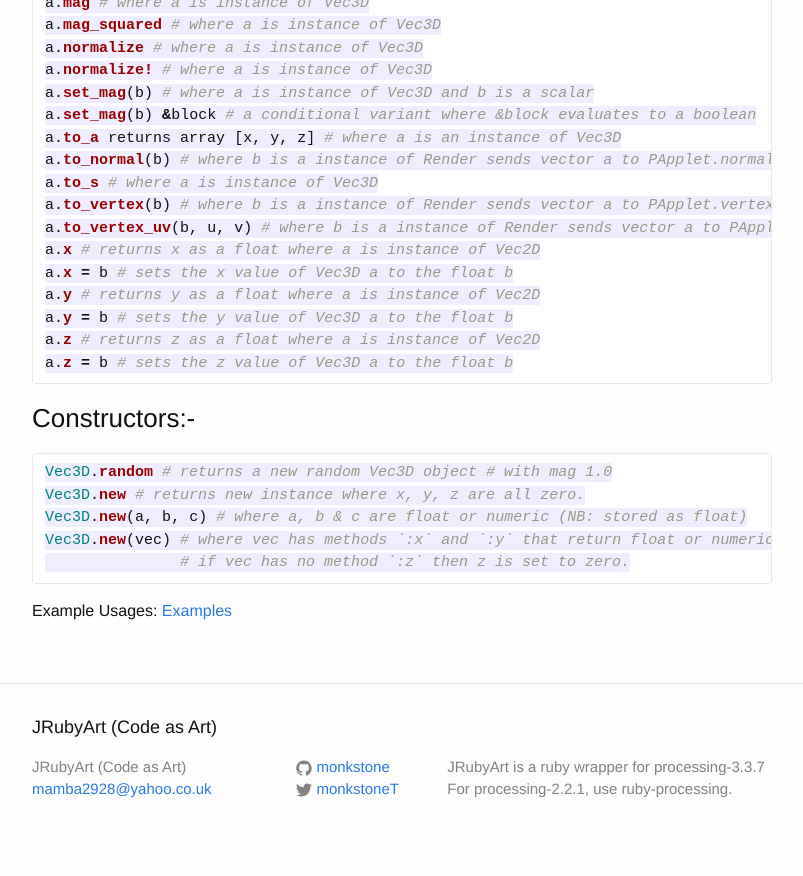
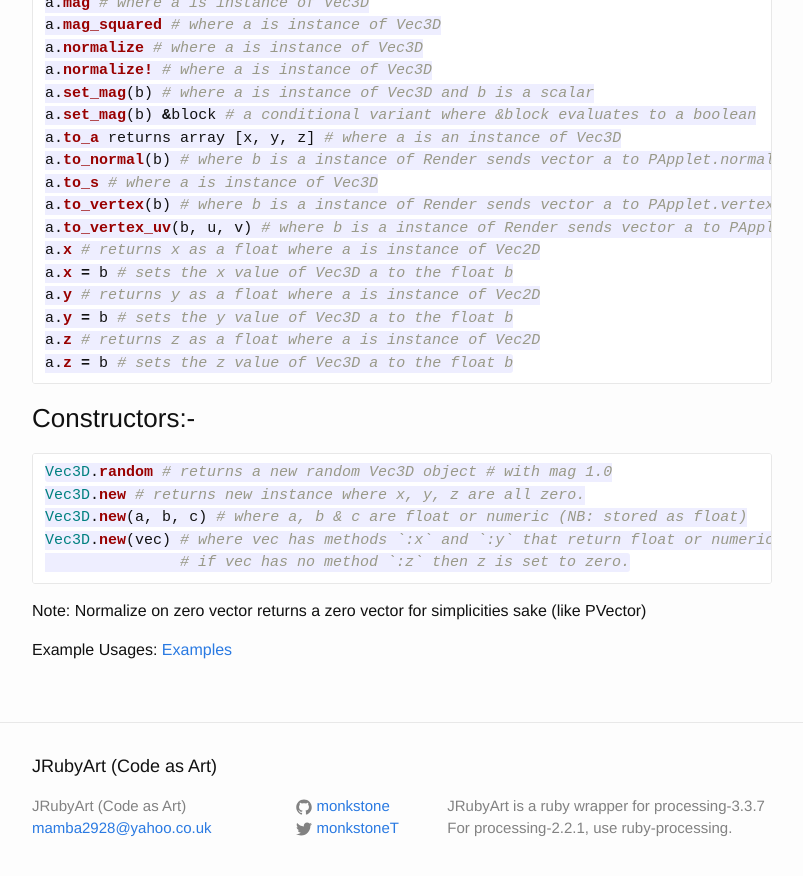
Before and after one commit to ruby-processing/JRubyArt, a Jekyll site: the page built from _classes/vec3d.md, in a window 1280 px wide and 900 px high, scrolled down 657 px. Shown: the top 876 px of the window, without its empty margins (238-1041 px from the left). Built offline with Jekyll 4.4.1, drawn with Linux system fonts in a browser that asks for light colours.

Commit message:
normalize on zero vector

````diff
--- a/_classes/vec3d.md
+++ b/_classes/vec3d.md
@@ -46,6 +46,8 @@
                # if vec has no method `:z` then z is set to zero.
 ```
 
+Note: Normalize on zero vector returns a zero vector for simplicities sake (like PVector)
+
 Example Usages: [Examples][Vec3D]
 
 [Vec3D]: https://github.com/ruby-processing/JRubyArt-examples/blob/master/processing_app/library/vecmath/vec3d/
````
Also changed, not shown: _classes/vec2d.md (+1 -0 lines).
